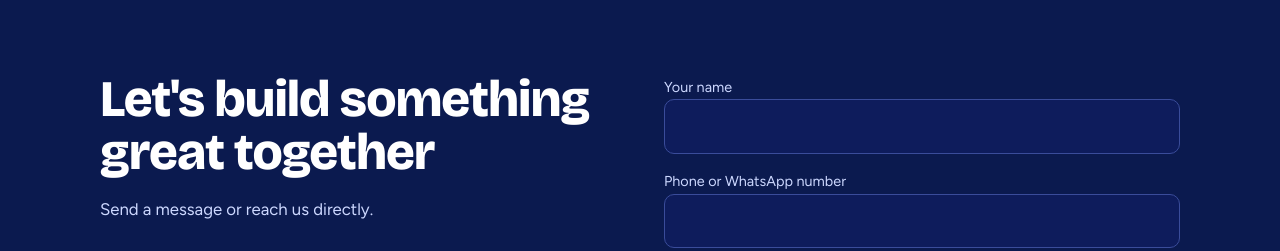
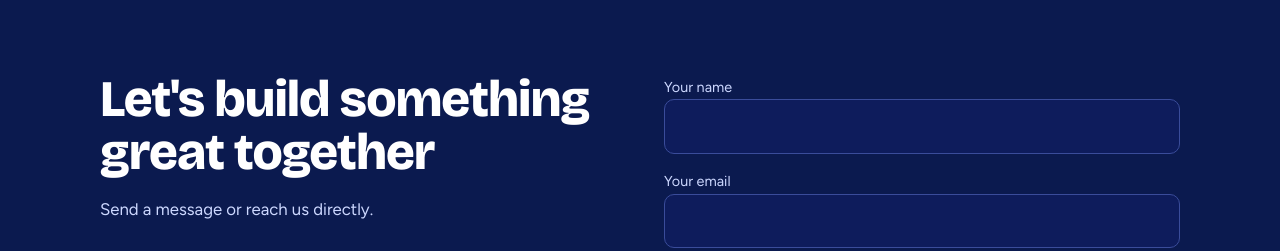
Before and after one commit to sage-programmers/web, a plain HTML site: page index.html in a window 1280 px wide. Shown: the part 2342-2593 px from the top of the page. Drawn offline with nearby package versions, Linux system fonts and the light colour scheme.

Commit message:
Update index.html

```diff
--- a/index.html
+++ b/index.html
@@ -143,7 +143,7 @@ footer{background:#050c2e;color:#9fb0e6;text-align:center;padding:1.6rem 1rem;fo
     <input type="hidden" name="form-name" value="contact">
     <p class="hide"><label>Leave empty <input name="bot-field"></label></p>
     <div><label for="n">Your name</label><input id="n" name="name" required autocomplete="name"></div>
-    <div><label for="e">Phone or WhatsApp number</label><input id="e" name="contact" required></div>
+    <div><label for="e">Your email</label><input id="e" name="contact" required></div>
     <div><label for="s">What do you need?</label>
       <select id="s" name="service"><option>Website</option><option>Portfolio</option><option>Phone or computer app</option><option>Receipt / POS system</option><option>Something else</option></select></div>
     <div><label for="m">Tell us about your project</label><textarea id="m" name="message" rows="4" required></textarea></div>
```
